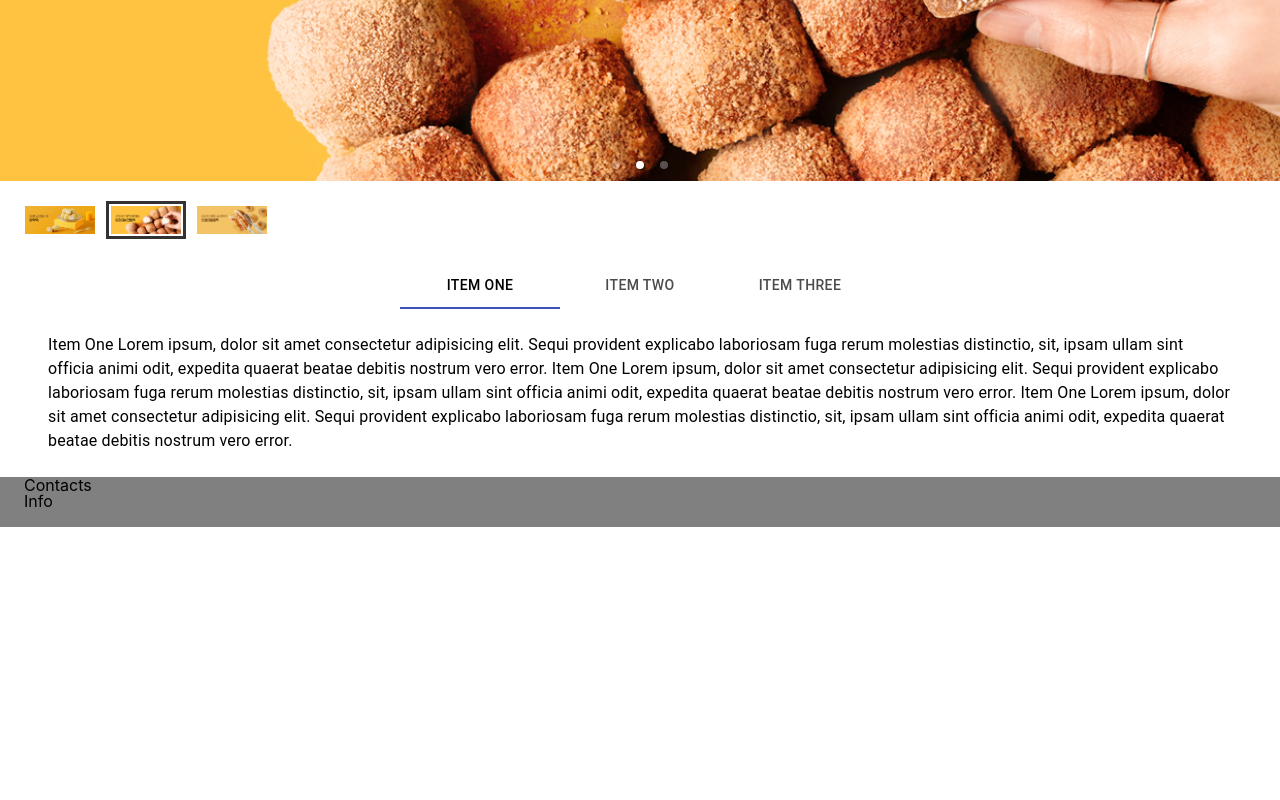
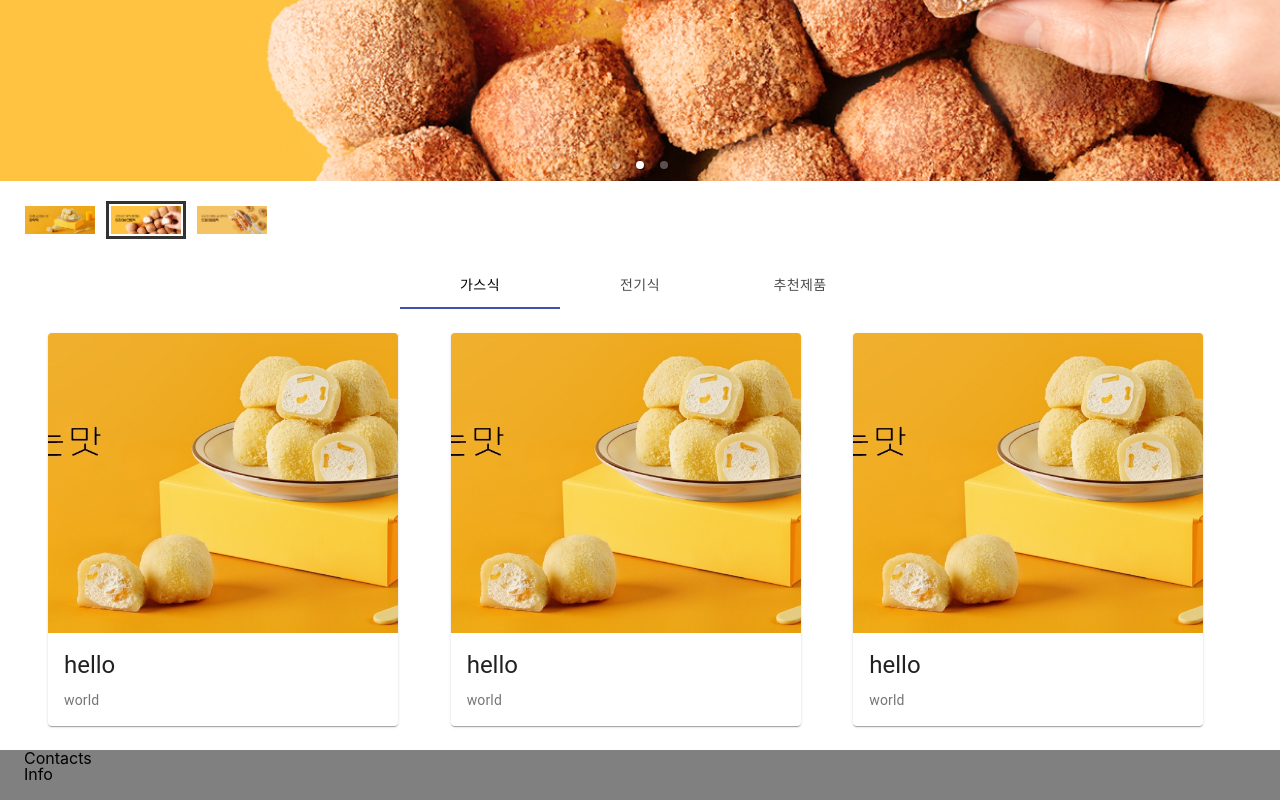
Before and after one commit to Oizys18/gasro, a React (Create React App) app in the folder client/: page / in a window 1280 px wide. Shown: the part 375-1175 px from the top of the page. Before the commit the page ends 902 px from the top, so only its background shows below. Built offline with nearby package versions, Linux system fonts and the light colour scheme.

Commit message:
Mod card and tabs

```diff
--- a/client/src/components/BasicCard.tsx
+++ b/client/src/components/BasicCard.tsx
@@ -1,36 +1,55 @@
 import React from "react";
 import { makeStyles } from "@material-ui/core/styles";
-import Paper from "@material-ui/core/Paper";
-import Tabs from "@material-ui/core/Tabs";
-import Tab from "@material-ui/core/Tab";
+import Card from "@material-ui/core/Card";
+import CardActionArea from "@material-ui/core/CardActionArea";
+import CardActions from "@material-ui/core/CardActions";
+import CardContent from "@material-ui/core/CardContent";
+import CardMedia from "@material-ui/core/CardMedia";
+import Button from "@material-ui/core/Button";
+import Typography from "@material-ui/core/Typography";
+
+interface Props {
+  img: string;
+  title: string;
+  content: string;
+}
 
 const useStyles = makeStyles({
   root: {
-    flexGrow: 1,
+    maxWidth: 350,
+  },
+  media: {
+    height: 300,
   },
 });
 
-export default function CenteredTabs() {
+export default function MediaCard({ ...props }: Props) {
   const classes = useStyles();
-  const [value, setValue] = React.useState(0);
-
-  const handleChange = (event: React.ChangeEvent<{}>, newValue: number) => {
-    setValue(newValue);
-  };
-
   return (
-    <Paper className={classes.root}>
-      <Tabs
-        value={value}
-        onChange={handleChange}
-        indicatorColor="primary"
-        textColor="primary"
-        centered
-      >
-        <Tab label="Item One" />
-        <Tab label="Item Two" />
-        <Tab label="Item Three" />
-      </Tabs>
-    </Paper>
+    <Card className={classes.root}>
+      <CardActionArea>
+        <CardMedia
+          className={classes.media}
+          image={`${props.img}`}
+          title={`${props.title}`}
+        />
+        <CardContent>
+          <Typography gutterBottom variant="h5" component="h2">
+            {props.title}
+          </Typography>
+          <Typography variant="body2" color="textSecondary" component="p">
+            {props.content}
+          </Typography>
+        </CardContent>
+      </CardActionArea>
+      {/* <CardActions>
+        <Button size="small" color="primary">
+          Share
+        </Button>
+        <Button size="small" color="primary">
+          Learn More
+        </Button>
+      </CardActions> */}
+    </Card>
   );
 }
--- a/client/src/components/SimpleTabs.tsx
+++ b/client/src/components/SimpleTabs.tsx
@@ -5,6 +5,10 @@ import Tabs from "@material-ui/core/Tabs";
 import Tab from "@material-ui/core/Tab";
 import Typography from "@material-ui/core/Typography";
 import Box from "@material-ui/core/Box";
+import BasicCard from "components/BasicCard";
+import styled from "styled-components";
+import Grid from "@material-ui/core/Grid";
+import img from "assets/images/1.jpg";
 
 interface TabPanelProps {
   children?: React.ReactNode;
@@ -64,29 +68,55 @@ export default function SimpleTabs() {
           aria-label="simple tabs example"
           indicatorColor="primary"
         >
-          <Tab disableRipple={true} label="Item One" {...a11yProps(0)} />
-          <Tab disableRipple={true} label="Item Two" {...a11yProps(1)} />
-          <Tab disableRipple={true} label="Item Three" {...a11yProps(2)} />
+          <Tab disableRipple={true} label="가스식" {...a11yProps(0)} />
+          <Tab disableRipple={true} label="전기식" {...a11yProps(1)} />
+          <Tab disableRipple={true} label="추천제품" {...a11yProps(2)} />
         </Tabs>
       </AppBar>
       <TabPanel value={value} index={0}>
-        Item One Lorem ipsum, dolor sit amet consectetur adipisicing elit. Sequi
-        provident explicabo laboriosam fuga rerum molestias distinctio, sit,
-        ipsam ullam sint officia animi odit, expedita quaerat beatae debitis
-        nostrum vero error. Item One Lorem ipsum, dolor sit amet consectetur
-        adipisicing elit. Sequi provident explicabo laboriosam fuga rerum
-        molestias distinctio, sit, ipsam ullam sint officia animi odit, expedita
-        quaerat beatae debitis nostrum vero error. Item One Lorem ipsum, dolor
-        sit amet consectetur adipisicing elit. Sequi provident explicabo
-        laboriosam fuga rerum molestias distinctio, sit, ipsam ullam sint
-        officia animi odit, expedita quaerat beatae debitis nostrum vero error.
+        <Grid container spacing={3}>
+          <Grid item xs={4}>
+            <BasicCard img={img} title={"hello"} content={"world"}></BasicCard>
+          </Grid>
+          <Grid item xs={4}>
+            <BasicCard img={img} title={"hello"} content={"world"}></BasicCard>
+          </Grid>
+          <Grid item xs={4}>
+            <BasicCard img={img} title={"hello"} content={"world"}></BasicCard>
+          </Grid>
+        </Grid>
       </TabPanel>
       <TabPanel value={value} index={1}>
-        Item Two
+        <Grid container spacing={3}>
+          <Grid item xs={4}>
+            <BasicCard img={img} title={"hello"} content={"world"}></BasicCard>
+          </Grid>
+          <Grid item xs={4}>
+            <BasicCard img={img} title={"hello"} content={"world"}></BasicCard>
+          </Grid>
+          <Grid item xs={4}>
+            <BasicCard img={img} title={"hello"} content={"world"}></BasicCard>
+          </Grid>
+        </Grid>
       </TabPanel>
       <TabPanel value={value} index={2}>
-        Item Three
+        <Grid container spacing={3}>
+          <Grid item xs={4}>
+            <BasicCard img={img} title={"hello"} content={"world"}></BasicCard>
+          </Grid>
+          <Grid item xs={4}>
+            <BasicCard img={img} title={"hello"} content={"world"}></BasicCard>
+          </Grid>
+          <Grid item xs={4}>
+            <BasicCard img={img} title={"hello"} content={"world"}></BasicCard>
+          </Grid>
+        </Grid>
       </TabPanel>
     </div>
   );
 }
+
+const TabWrapper = styled.div`
+  justify-content: center;
+  display: flex;
+`;
--- a/client/src/containers/Main.tsx
+++ b/client/src/containers/Main.tsx
@@ -2,7 +2,6 @@ import * as React from "react";
 import styled from "styled-components";
 import { Container } from "@material-ui/core";
 import MainCarousel from "components/MainCarousel";
-// import BasicCard from "components/BasicCard";
 import SimpleTabs from "components/SimpleTabs";
 interface Imain {}
 export default function Main({ ...props }: Imain) {
```
